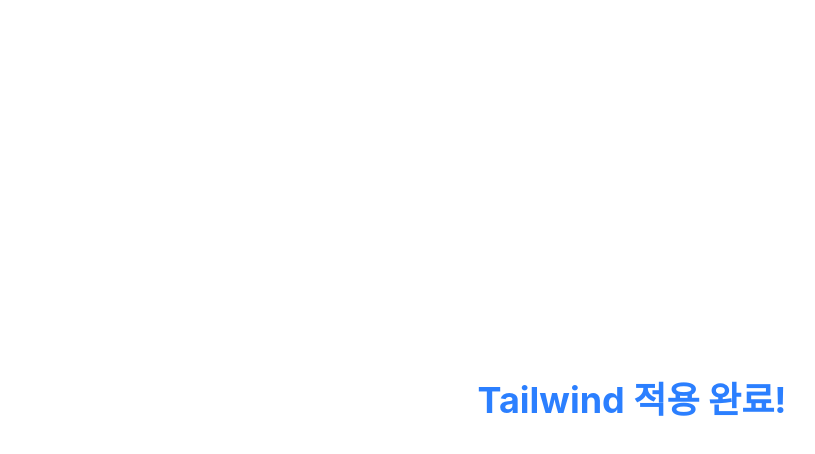
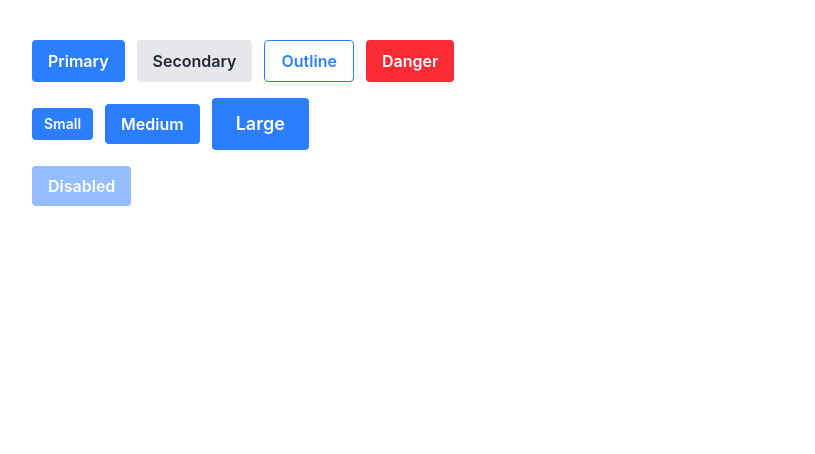
Before and after one commit to joinseong96/componentsLibrary, a React (Vite) app: page / in a window 1280 px wide. Shown: the top 454 px of the page, without its empty margins (8-823 px from the left). Built offline with nearby package versions, Linux system fonts and the light colour scheme.

Commit message:
button components 생성

```diff
--- a/src/App.jsx
+++ b/src/App.jsx
@@ -1,7 +1,24 @@
+import Button from "./components/Button/Button";
+
 export default function App() {
 	return (
-		<div className="flex items-center justify-center h-screen">
-			<h1 className="text-4xl font-bold text-blue-500">Tailwind 적용 완료!</h1>
+		<div className="p-10 flex flex-col gap-4">
+			<div className="flex gap-3">
+				<Button variant="primary">Primary</Button>
+				<Button variant="secondary">Secondary</Button>
+				<Button variant="outline">Outline</Button>
+				<Button variant="danger">Danger</Button>
+			</div>
+
+			<div className="flex gap-3 items-center">
+				<Button size="sm">Small</Button>
+				<Button size="md">Medium</Button>
+				<Button size="lg">Large</Button>
+			</div>
+
+			<div className="flex gap-3">
+				<Button disabled>Disabled</Button>
+			</div>
 		</div>
 	);
 }
--- /dev/null
+++ b/src/components/Button/Button.jsx
@@ -0,0 +1,33 @@
+export default function Button({
+	children,
+	variant = "primary",
+	size = "md",
+	disabled = false,
+	onClick,
+}) {
+	const base =
+		"inline-flex items-center justify-center font-semibold rounded transition-colors cursor-pointer";
+
+	const variants = {
+		primary: "bg-blue-500 text-white hover:bg-blue-600",
+		secondary: "bg-gray-200 text-gray-800 hover:bg-gray-300",
+		outline: "border border-blue-500 text-blue-500 hover:bg-blue-50",
+		danger: "bg-red-500 text-white hover:bg-red-600",
+	};
+
+	const sizes = {
+		sm: "text-sm px-3 py-1.5",
+		md: "text-base px-4 py-2",
+		lg: "text-lg px-6 py-3",
+	};
+
+	const disabledStyle = "opacity-50 cursor-not-allowed";
+
+	const className = `${base} ${variants[variant]} ${sizes[size]} ${disabled ? disabledStyle : ""}`;
+
+	return (
+		<button className={className} disabled={disabled} onClick={onClick}>
+			{children}
+		</button>
+	);
+}
```
